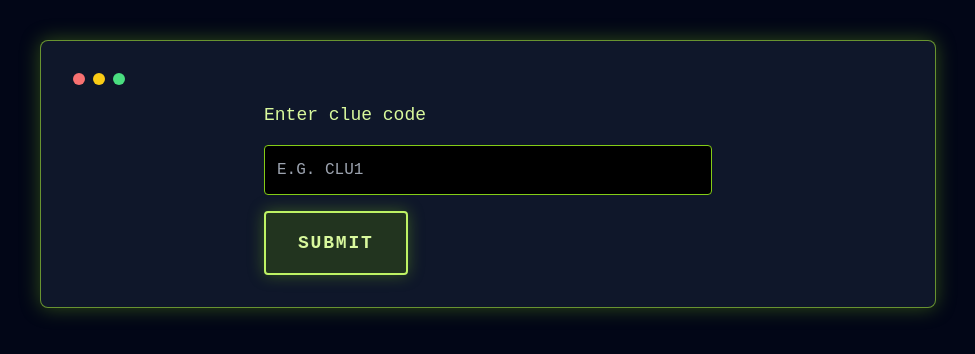
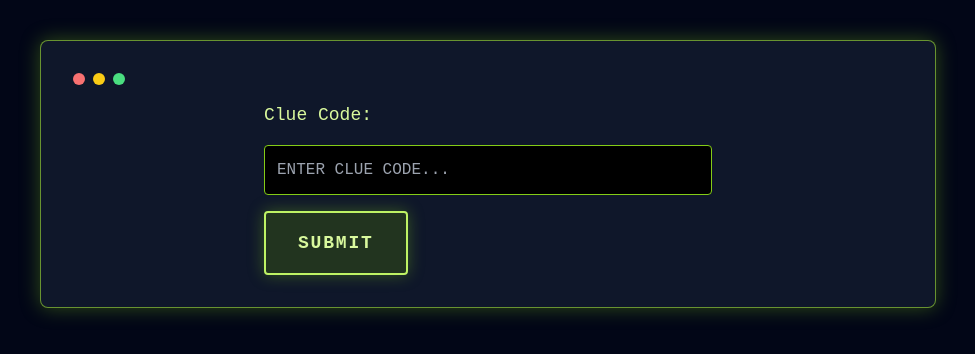
Before and after one commit to steepbike2526/easterHunt2026, a React (Vite) app: page / in a window 1280 px wide. Shown: the top 354 px of the page, without its empty margins (152-1127 px from the left). Built offline with nearby package versions, Linux system fonts and the light colour scheme.

Commit message:
Update label and placeholder for clue code input

```diff
--- a/src/pages/HomePage.jsx
+++ b/src/pages/HomePage.jsx
@@ -27,14 +27,14 @@ export default function HomePage() {
     <TerminalWindow>
       <form onSubmit={onSubmit} className="mx-auto max-w-md space-y-4">
         <label htmlFor="clue-code" className="block text-lg text-lime-200">
-          Enter clue code
+          Clue Code:
         </label>
         <input
           id="clue-code"
           value={clueCode}
           onChange={(event) => setClueCode(event.target.value)}
           className="w-full rounded border border-lime-500 bg-black p-3 text-lime-200 uppercase outline-none focus:border-lime-300"
-          placeholder="e.g. CLU1"
+          placeholder="ENTER CLUE CODE..."
           maxLength={4}
         />
         <RetroButton type="submit" className="w-full">
```
